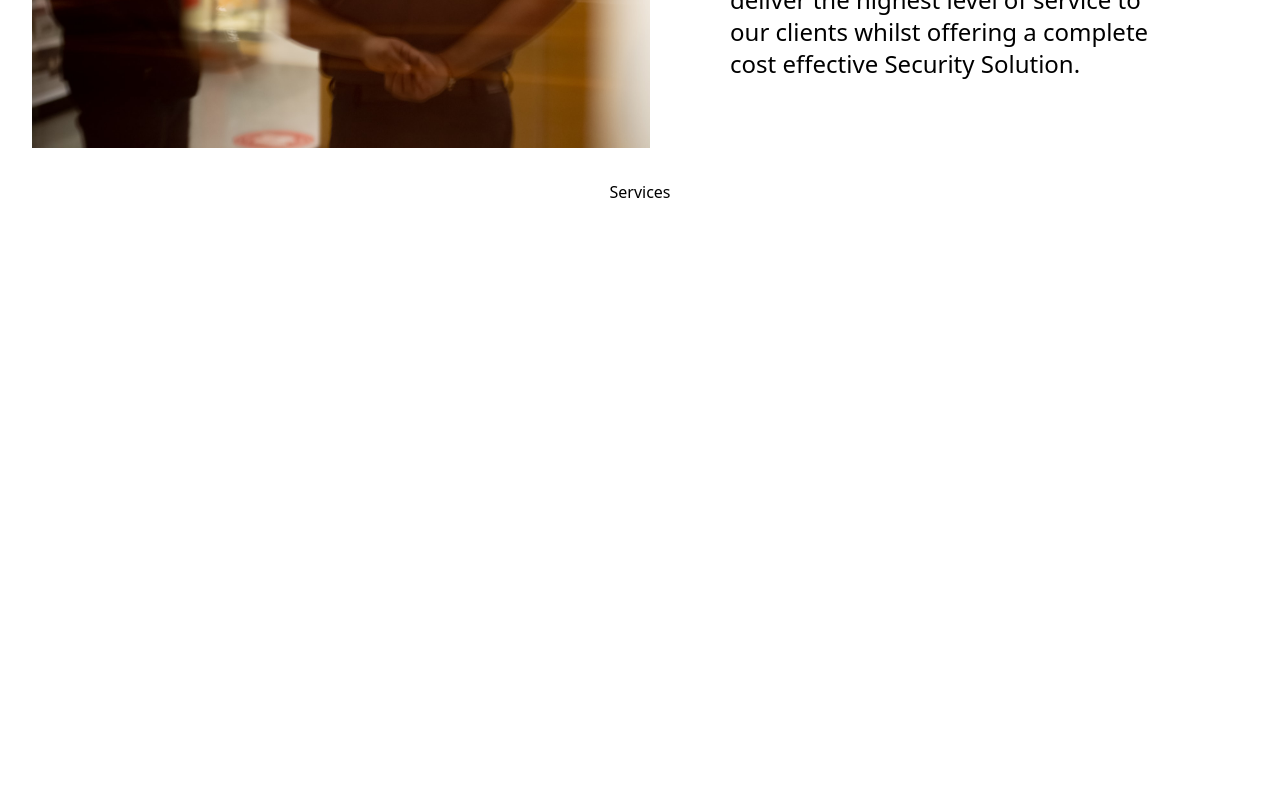
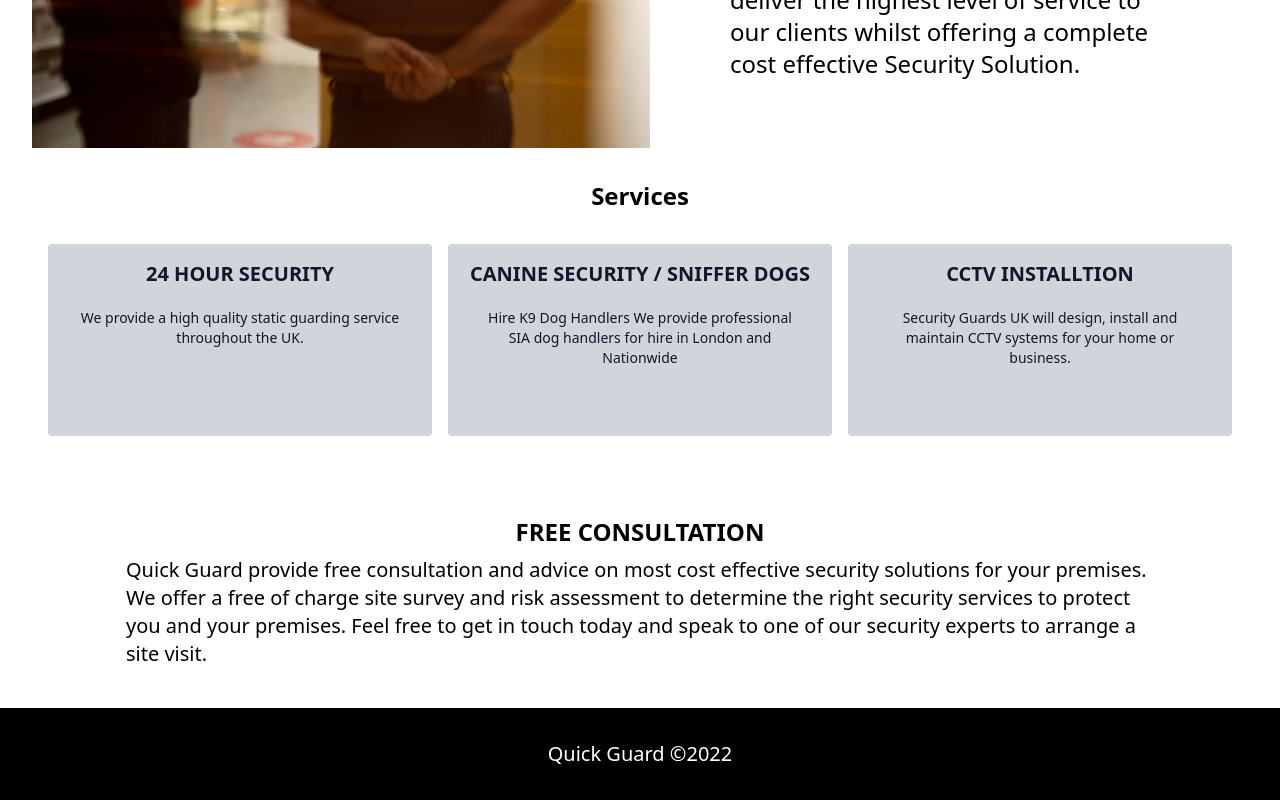
Before and after one commit to Mohamed-N-Mohamed/quick-guard, a React (Create React App) app: page / in a window 1280 px wide. Shown: the part 752-1552 px from the top of the page. Before the commit the page ends 956 px from the top, so only its background shows below. Built offline with nearby package versions, Linux system fonts and the light colour scheme.

Commit message:
completed homepage

```diff
--- a/src/App.js
+++ b/src/App.js
@@ -17,6 +17,7 @@ function App() {
         <Route path="/apply" element={<Apply/>}></Route>
       </Routes>
 
+
      </BrowserRouter>
     </div>
   );
--- /dev/null
+++ b/src/components/Footer.js
@@ -0,0 +1,10 @@
+import React from 'react'
+
+export default function Footer() {
+  return (
+    <div className='footer p-8 bg-black w-full text-white text-center text-xl'>
+      <p>Quick Guard &copy;2022</p>
+
+    </div>
+  )
+}
--- a/src/pages/Home.js
+++ b/src/pages/Home.js
@@ -1,4 +1,5 @@
 import React from 'react'
+import Footer from '../components/Footer'
 
 import Image from '../images/Security-1.jpg'
 import Image2 from '../images/Security-2.jpg'
@@ -31,9 +32,42 @@ export default function Home() {
 
 
       <div className="services">
-        <h1 className='text-center'>Services</h1>
+        <h3 className='text-center text-2xl font-bold'>Services</h3>
+        <div className="services-container md:flex gap-4 md:justify-center md:items-center p-8">
+        <div className="service w-80 h-44 md:w-96 md:h-48 bg-gray-300 rounded text-center py-4 mb-4">
+          <h3 className='text-2xl mb-5 uppercase font-semibold text-xl text-slate-900'>24 Hour Security</h3>
+          <p className='text-sm px-8 text-slate-900'>We provide a high quality static guarding service throughout the UK.</p>
+        </div>
+
+        <div className="service w-80 md:w-96 h-44 md:h-48 bg-gray-300 rounded text-center py-4 mb-4">
+          <h3 className='text-2xl mb-5 uppercase font-semibold text-xl text-slate-900'>Canine Security / Sniffer Dogs</h3>
+          <p className='text-sm px-8 text-slate-900'>Hire K9 Dog Handlers We provide professional SIA dog handlers for hire in London and Nationwide</p>
+        </div>
+
+        <div className="service w-80 md:w-96 h-44 md:h-48 bg-gray-300 rounded text-center py-4 mb-4">
+          <h3 className='text-2xl mb-5 uppercase font-semibold text-xl text-slate-900'>CCTV Installtion</h3>
+          <p className='text-sm px-8 text-slate-900'>Security Guards UK will design, install and maintain CCTV systems for your home or business.</p>
+        </div>
+        </div>
       </div>
 
+
+
+      <div className="consultation p-8">
+        <div className="container">
+        <div className="consultation-content">
+        <h3 className='text-center text-2xl font-bold'>FREE CONSULTATION</h3>
+        <div className="px-8 py-2">
+          <p className='text-xl'>Quick Guard provide free consultation and advice on most cost effective security solutions for your premises. We offer a free of charge site survey and risk assessment to determine the right security services to protect you and your premises. Feel free to get in touch today and speak to one of our security experts to arrange a site visit.</p>
+
+        </div>
+
+        </div>
+        </div>
+
+      </div>
+
+      <Footer/>
 
     </div>
   )
```
